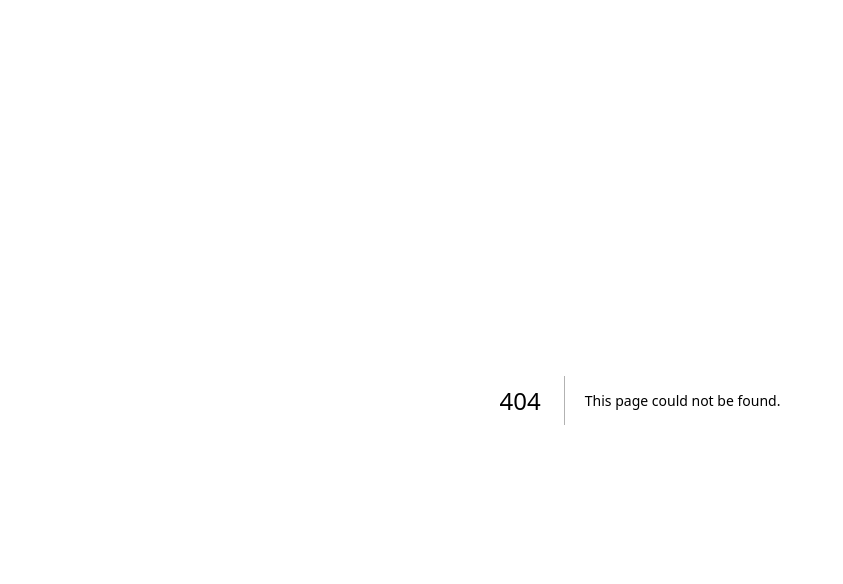
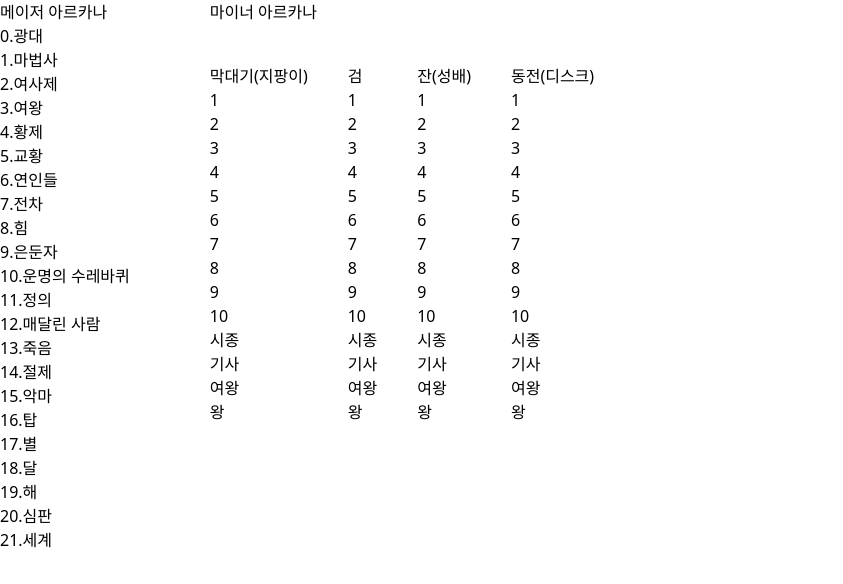
Before and after one commit to qeemoo/taro, a Next.js app: page /information/card in a window 1280 px wide. Before the commit this address had no page. Shown: the top 584 px of the page, without its empty margins (0-843 px from the left). Built offline with nearby package versions, Linux system fonts and the light colour scheme.

Commit message:
✨ Feat: 카드 목록 데이터 입력
카드 목록 입력

```diff
--- /dev/null
+++ b/src/app/information/card/page.tsx
@@ -0,0 +1,118 @@
+const Card = () => {
+  return (
+    <div>
+      <div className="flex gap-20">
+        <div className="flex flex-col">
+          <div>메이저 아르카나</div>
+          <ul>
+            <li>0.광대</li>
+            <li>1.마법사</li>
+            <li>2.여사제</li>
+            <li>3.여왕</li>
+            <li>4.황제</li>
+            <li>5.교황</li>
+            <li>6.연인들</li>
+            <li>7.전차</li>
+            <li>8.힘</li>
+            <li>9.은둔자</li>
+            <li>10.운명의 수레바퀴</li>
+            <li>11.정의</li>
+            <li>12.매달린 사람</li>
+            <li>13.죽음</li>
+            <li>14.절제</li>
+            <li>15.악마</li>
+            <li>16.탑</li>
+            <li>17.별</li>
+            <li>18.달</li>
+            <li>19.해</li>
+            <li>20.심판</li>
+            <li>21.세계</li>
+          </ul>
+        </div>
+        <div className="flex flex-col gap-10">
+          <div>마이너 아르카나</div>
+          <div className="flex gap-10">
+            <div>
+              <div>막대기(지팡이)</div>
+              <ul>
+                <li>1</li>
+                <li>2</li>
+                <li>3</li>
+                <li>4</li>
+                <li>5</li>
+                <li>6</li>
+                <li>7</li>
+                <li>8</li>
+                <li>9</li>
+                <li>10</li>
+                <li>시종</li>
+                <li>기사</li>
+                <li>여왕</li>
+                <li>왕</li>
+              </ul>
+            </div>
+            <div>
+              <div>검</div>
+              <ul>
+                <li>1</li>
+                <li>2</li>
+                <li>3</li>
+                <li>4</li>
+                <li>5</li>
+                <li>6</li>
+                <li>7</li>
+                <li>8</li>
+                <li>9</li>
+                <li>10</li>
+                <li>시종</li>
+                <li>기사</li>
+                <li>여왕</li>
+                <li>왕</li>
+              </ul>
+            </div>
+            <div>
+              <div>잔(성배)</div>
+              <ul>
+                <li>1</li>
+                <li>2</li>
+                <li>3</li>
+                <li>4</li>
+                <li>5</li>
+                <li>6</li>
+                <li>7</li>
+                <li>8</li>
+                <li>9</li>
+                <li>10</li>
+                <li>시종</li>
+                <li>기사</li>
+                <li>여왕</li>
+                <li>왕</li>
+              </ul>
+            </div>
+            <div>
+              <div>동전(디스크)</div>
+              <ul>
+                <li>1</li>
+                <li>2</li>
+                <li>3</li>
+                <li>4</li>
+                <li>5</li>
+                <li>6</li>
+                <li>7</li>
+                <li>8</li>
+                <li>9</li>
+                <li>10</li>
+                <li>시종</li>
+                <li>기사</li>
+                <li>여왕</li>
+                <li>왕</li>
+              </ul>
+            </div>
+          </div>
+        </div>
+      </div>
+    </div>
+  );
+};
+
+export default Card;
--- a/src/app/information/page.tsx
+++ b/src/app/information/page.tsx
@@ -1,7 +1,14 @@
+import Link from 'next/link';
+
 const Information = () => {
   return (
-    <section>
-      <div>sdsd</div>
+    <section className="flex h-full items-center justify-center gap-10">
+      <Link href="/information/card" className="h-96 w-96 bg-pink-300">
+        카드
+      </Link>
+      <Link href="/information/spread" className="h-96 w-96 bg-pink-300">
+        스프레드
+      </Link>
     </section>
   );
 };
```
